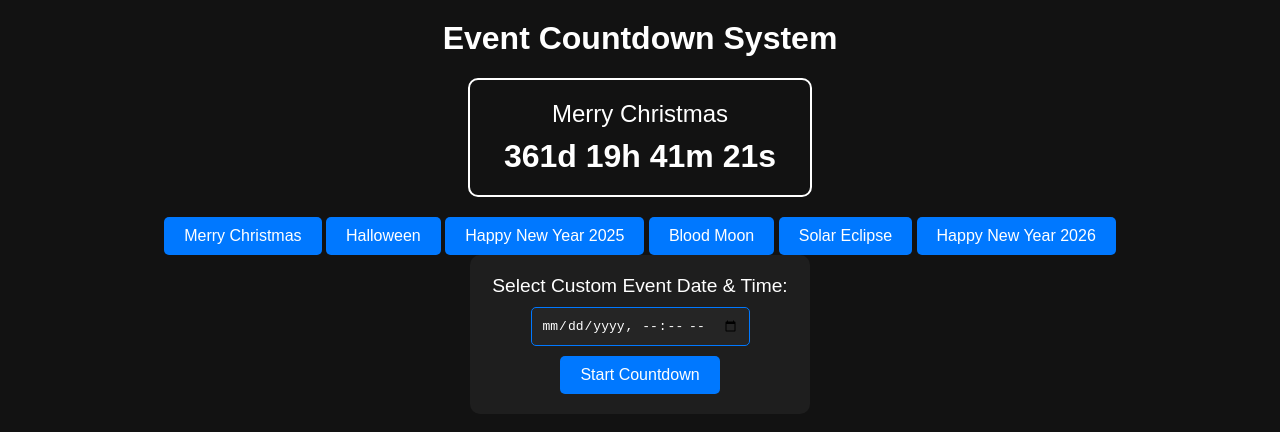
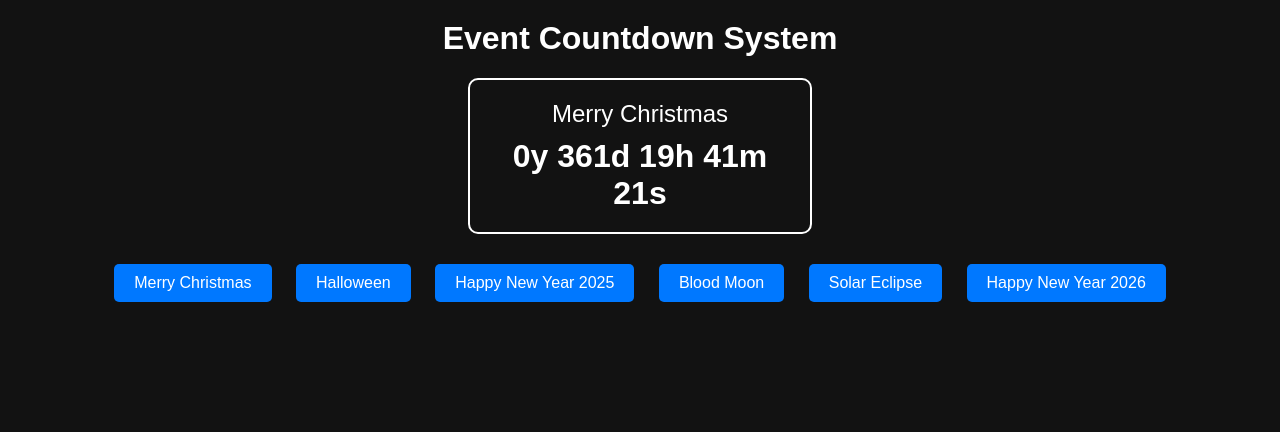
Before and after one commit to memecat9265629/test, a plain HTML site: page NextCountdown.html in a window 1280 px wide. Both pictures are taken after a click on the button "Merry Christmas". Drawn offline with Linux system fonts and the light colour scheme.

Commit message:
Update NextCountdown.html

```diff
--- a/NextCountdown.html
+++ b/NextCountdown.html
@@ -16,38 +16,6 @@
         h1 {
             margin-top: 20px;
         }
-        .calendar-container {
-            margin-top: 20px;
-            padding: 20px;
-            background-color: #1e1e1e;
-            border-radius: 10px;
-            width: 300px;
-            margin: auto;
-        }
-        label {
-            font-size: 1.2em;
-        }
-        input[type="datetime-local"] {
-            margin: 10px 0;
-            padding: 10px;
-            font-size: 1em;
-            border: 1px solid #0078ff;
-            border-radius: 5px;
-            background-color: #252525;
-            color: white;
-        }
-        button {
-            padding: 10px 20px;
-            font-size: 1em;
-            background-color: #0078ff;
-            color: white;
-            border: none;
-            border-radius: 5px;
-            cursor: pointer;
-        }
-        button:hover {
-            background-color: #005bb5;
-        }
         .countdown {
             margin: 20px auto;
             padding: 20px;
@@ -62,6 +30,19 @@
         .timer {
             font-size: 2em;
             font-weight: bold;
+        }
+        button {
+            padding: 10px 20px;
+            font-size: 1em;
+            background-color: #0078ff;
+            color: white;
+            border: none;
+            border-radius: 5px;
+            cursor: pointer;
+            margin: 10px;
+        }
+        button:hover {
+            background-color: #005bb5;
         }
         .notification {
             position: fixed;
@@ -108,14 +89,6 @@
         <button onclick="startCountdown('Happy New Year 2026', '2026-01-01T00:00:00')">Happy New Year 2026</button>
     </div>
 
-    <div class="calendar-container">
-        <form id="calendarForm">
-            <label for="eventDateTime">Select Custom Event Date & Time:</label><br>
-            <input type="datetime-local" id="eventDateTime">
-            <button type="submit">Start Countdown</button>
-        </form>
-    </div>
-
     <div id="notificationArea"></div>
 
     <script>
@@ -132,37 +105,24 @@
 
                 if (diff <= 0) {
                     clearInterval(countdownInterval);
-                    document.getElementById('timer').textContent = "00:00:00";
+                    document.getElementById('timer').textContent = "Event Arrived!";
                     showNotification(`${eventTitle} has arrived!`, 'success');
                     return;
                 }
 
-                const days = Math.floor(diff / (1000 * 60 * 60 * 24));
+                const years = Math.floor(diff / (1000 * 60 * 60 * 24 * 365));
+                const days = Math.floor((diff % (1000 * 60 * 60 * 24 * 365)) / (1000 * 60 * 60 * 24));
                 const hours = Math.floor((diff % (1000 * 60 * 60 * 24)) / (1000 * 60 * 60));
                 const minutes = Math.floor((diff % (1000 * 60 * 60)) / (1000 * 60));
                 const seconds = Math.floor((diff % (1000 * 60)) / 1000);
 
                 document.getElementById('timer').textContent =
-                    `${days}d ${hours}h ${minutes}m ${seconds}s`;
+                    `${years}y ${days}d ${hours}h ${minutes}m ${seconds}s`;
             }
 
             updateCountdown();
             countdownInterval = setInterval(updateCountdown, 1000);
         }
-
-        document.getElementById('calendarForm').addEventListener('submit', (event) => {
-            event.preventDefault();
-            const selectedDateTime = document.getElementById('eventDateTime').value;
-
-            if (!selectedDateTime) {
-                showNotification('Please select a valid date and time!', 'error');
-                return;
-            }
-
-            const formattedDate = new Date(selectedDateTime).toLocaleString();
-            startCountdown(`Custom Event (${formattedDate})`, selectedDateTime);
-            showNotification(`Countdown started for ${formattedDate}`, 'success');
-        });
 
         function showNotification(message, type) {
             const notification = document.createElement('div');
```
